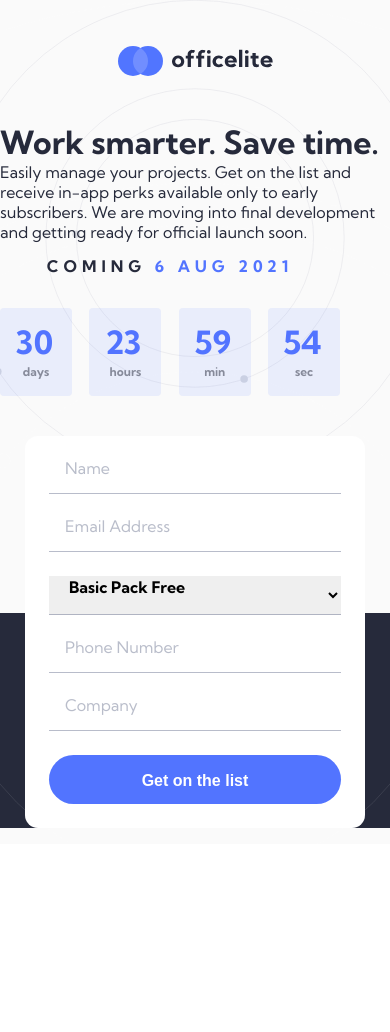
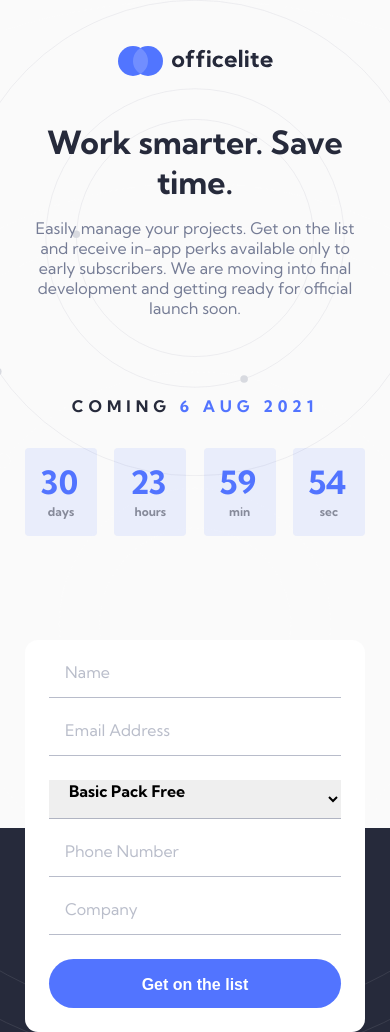
Before and after one commit to rngueco/officelite-coming-soon-site, a plain HTML site: page sign-up.html in a window 390 px wide. Shown: the top 1032 px of the page. Before the commit the page ends 844 px from the top, so only its background shows below. Drawn offline with nearby package versions, Linux system fonts and the light colour scheme.

Commit message:
Add styling for signup page on mobile

```diff
--- a/sass/signup.scss
+++ b/sass/signup.scss
@@ -6,3 +6,33 @@
 @use "layout/background" as * with(
     $mobile-bg-breakpoint: 74%
 );
+
+main {
+    padding-bottom: 5.4375rem;
+    display: flex;
+    gap: 4rem;
+    flex: {
+        direction: column;
+        wrap: nowrap;
+    }
+}
+
+.introduction__content {
+    width: 87.2%;
+    margin: 0 auto;
+    text-align: center;
+    display: flex;
+    gap: 1rem;
+    flex: {
+        direction: column;
+        wrap: nowrap;
+    }
+
+    p {
+        color: $bluish-grey;
+    }
+}
+
+.countdown--light {
+    margin: 0 auto;
+}
--- a/sign-up.html
+++ b/sign-up.html
@@ -15,11 +15,9 @@
     <img src="assets/shared/logo.svg" alt="Officelite" class="logo">
   </header>
   <main id="app">
-    <div>
-      <div class="introduction__content">
-        <h1>Work smarter. Save time.</h1>
-        <p>Easily manage your projects. Get on the list and receive in-app perks available only to early subscribers. We are moving into final development and getting ready for official launch soon.</p>
-      </div>
+    <div class="introduction__content">
+      <h1>Work smarter. Save time.</h1>
+      <p>Easily manage your projects. Get on the list and receive in-app perks available only to early subscribers. We are moving into final development and getting ready for official launch soon.</p>
     </div>
     <div class="countdown--light">
       <countdown-timer v-bind:end="releaseDate"></countdown-timer>
```
Also changed, not shown: css/signup.css, css/style.css, 2 other files.
